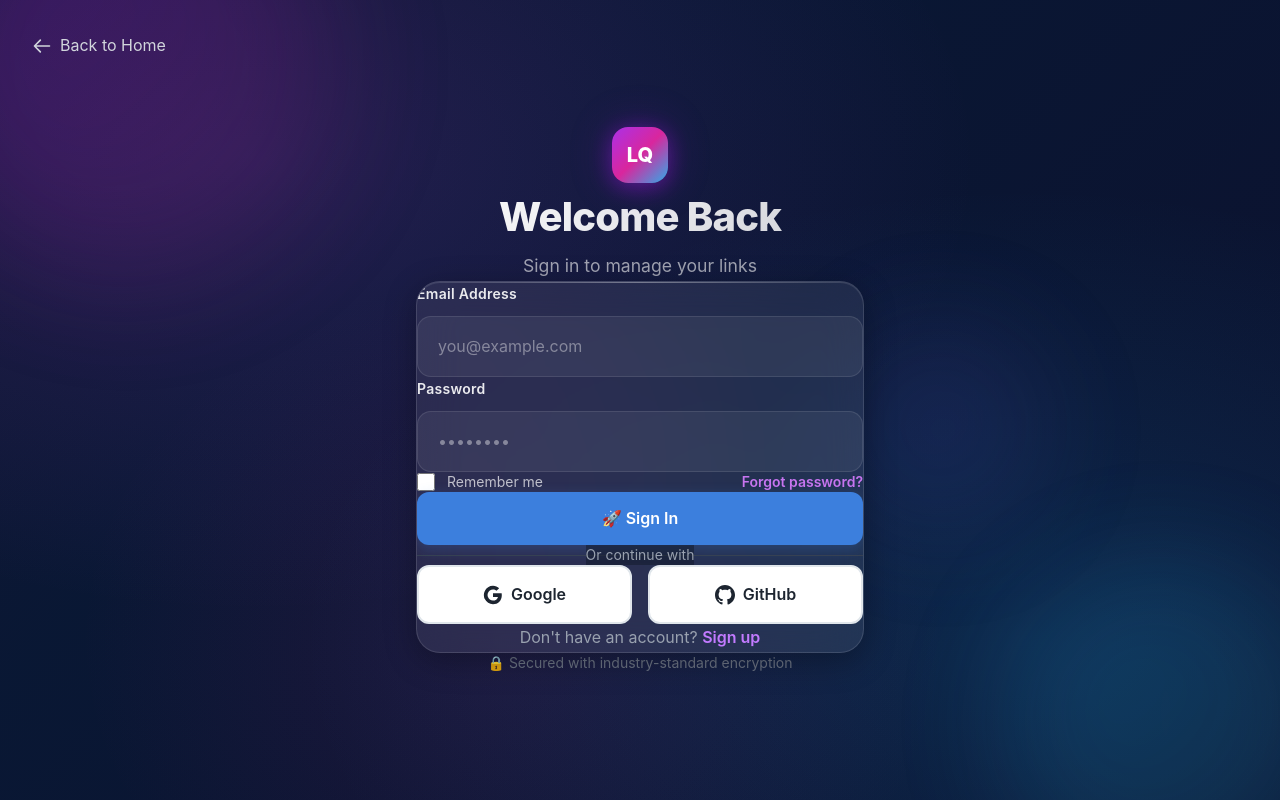
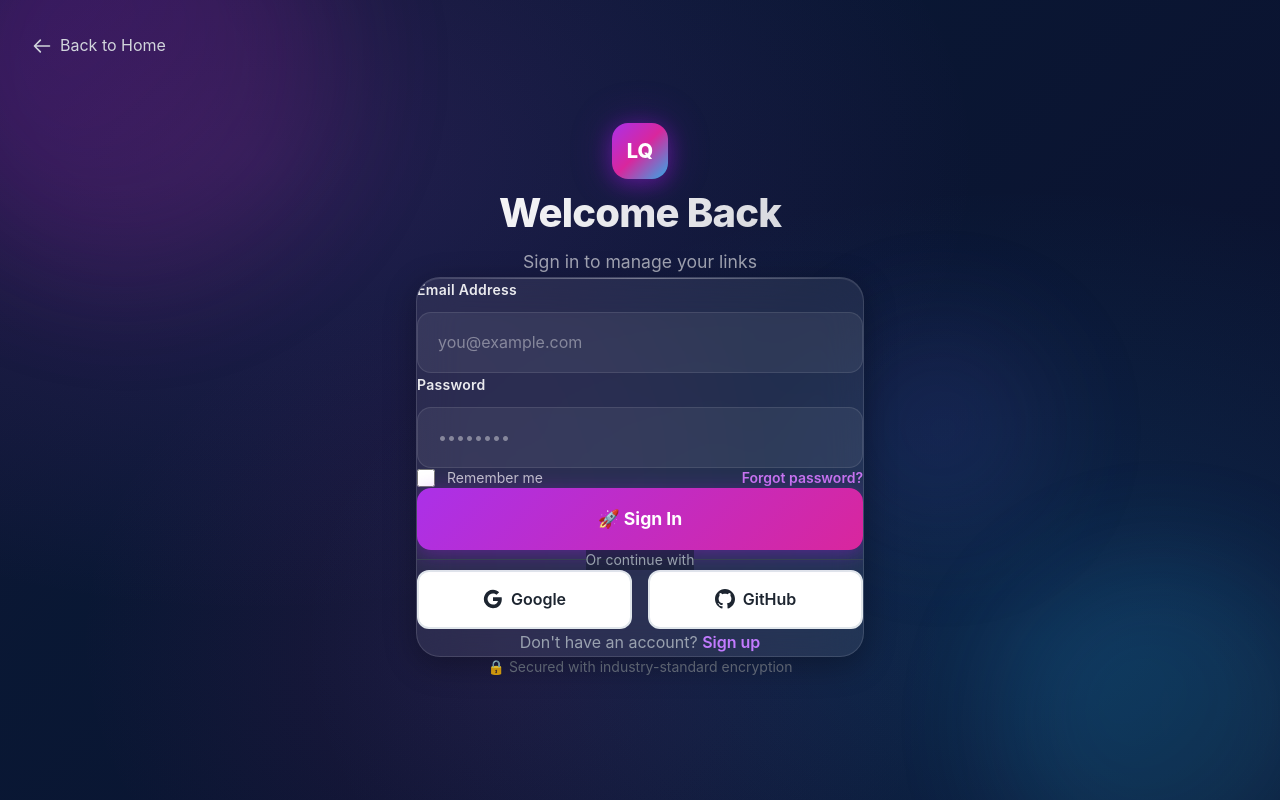
Before and after one commit to gauravk310/linkqueue, a Next.js app: page /login in a window 1280 px wide. Built offline with nearby package versions, Linux system fonts and the light colour scheme.

Commit message:
Update page.js

```diff
--- a/app/login/page.js
+++ b/app/login/page.js
@@ -211,11 +211,11 @@ export default function LoginPage() {
                         <button
                             type="submit"
                             disabled={isLoading}
-                            className="btn-primary w-full text-lg py-4 disabled:opacity-50 disabled:cursor-not-allowed"
+                            className="auth-btn-primary"
                         >
                             {isLoading ? (
-                                <span className="flex items-center justify-center gap-2">
-                                    <svg className="animate-spin h-5 w-5" viewBox="0 0 24 24">
+                                <span className="flex items-center justify-center gap-3">
+                                    <svg className="auth-spinner h-5 w-5" viewBox="0 0 24 24">
                                         <circle className="opacity-25" cx="12" cy="12" r="10" stroke="currentColor" strokeWidth="4" fill="none" />
                                         <path className="opacity-75" fill="currentColor" d="M4 12a8 8 0 018-8V0C5.373 0 0 5.373 0 12h4zm2 5.291A7.962 7.962 0 014 12H0c0 3.042 1.135 5.824 3 7.938l3-2.647z" />
                                     </svg>
```
